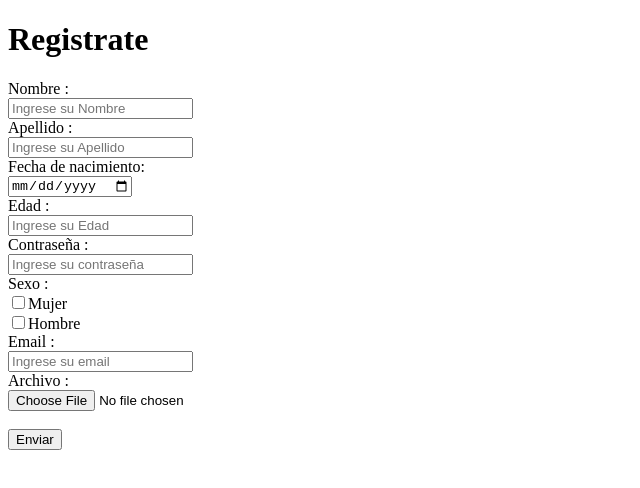
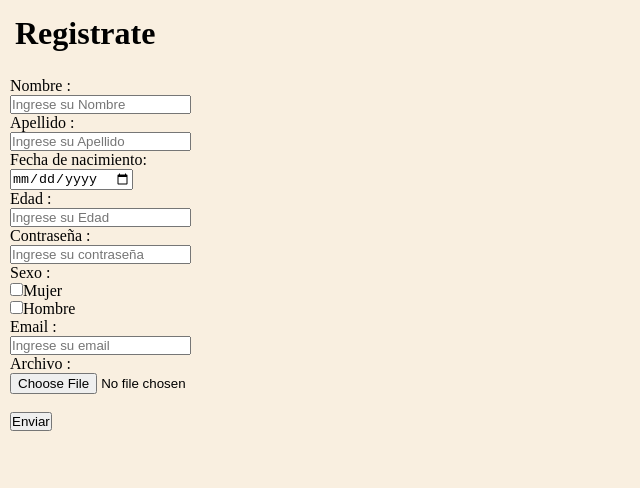
Before and after one commit to jenni-90/Proyecto-BS, a plain HTML site: page index.html in a window 1280 px wide. Shown: the whole page, without its empty margins (0-640 px from the left). Drawn offline with Linux system fonts and the light colour scheme.

Commit message:
segundo commit

```diff
--- /dev/null
+++ b/estilo.css
@@ -0,0 +1,17 @@
+*{
+    padding: 0;
+    margin: 0;
+}
+
+body{
+background: rgb(249, 239, 224) ;
+}
+h1{
+    padding: 5px;
+    margin:10px;
+}
+
+form{
+ padding:10px;
+
+}
--- a/index.html
+++ b/index.html
@@ -4,6 +4,8 @@
     <meta charset="UTF-8">
     <meta http-equiv="X-UA-Compatible" content="IE=edge">
     <meta name="viewport" content="width=device-width, initial-scale=1.0">
+    <link rel="stylesheet" href=estilo.css>
+
     <title>Mi primer formulario</title>
 </head>
 <body>
```
